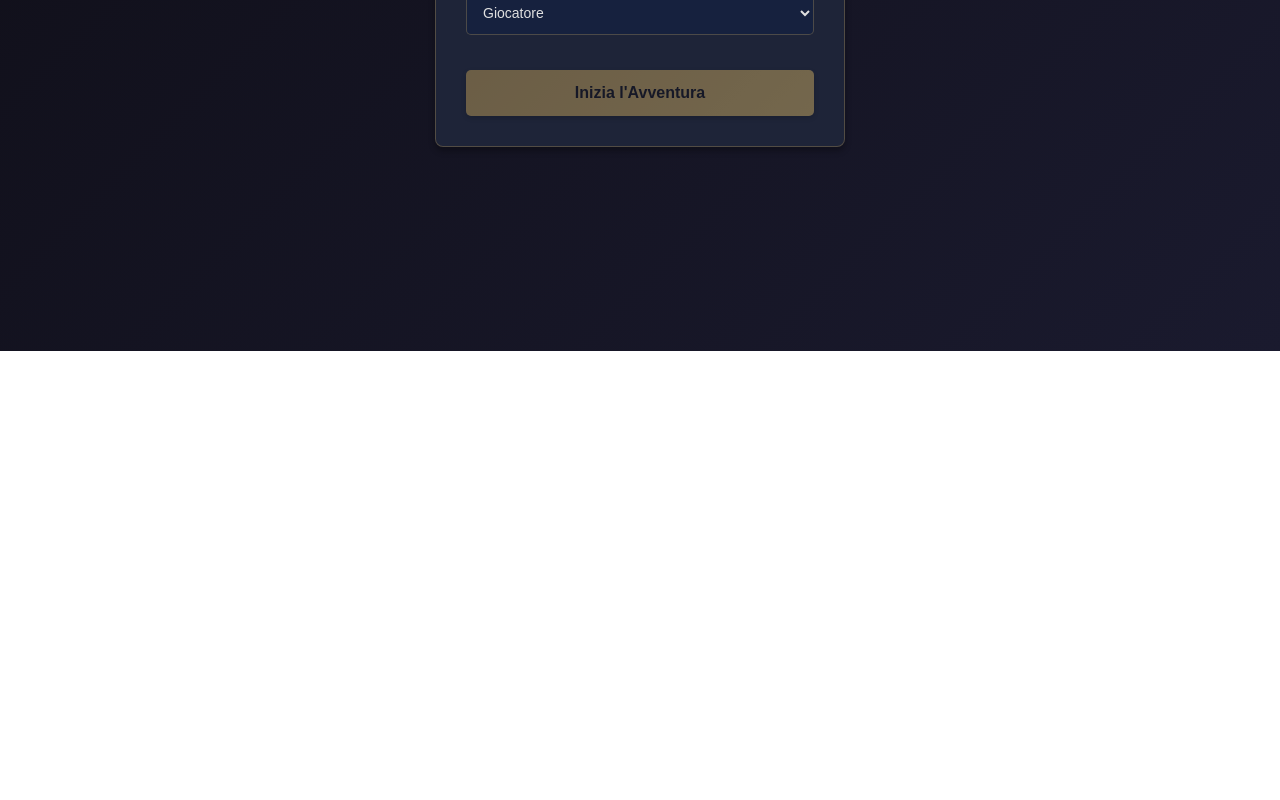
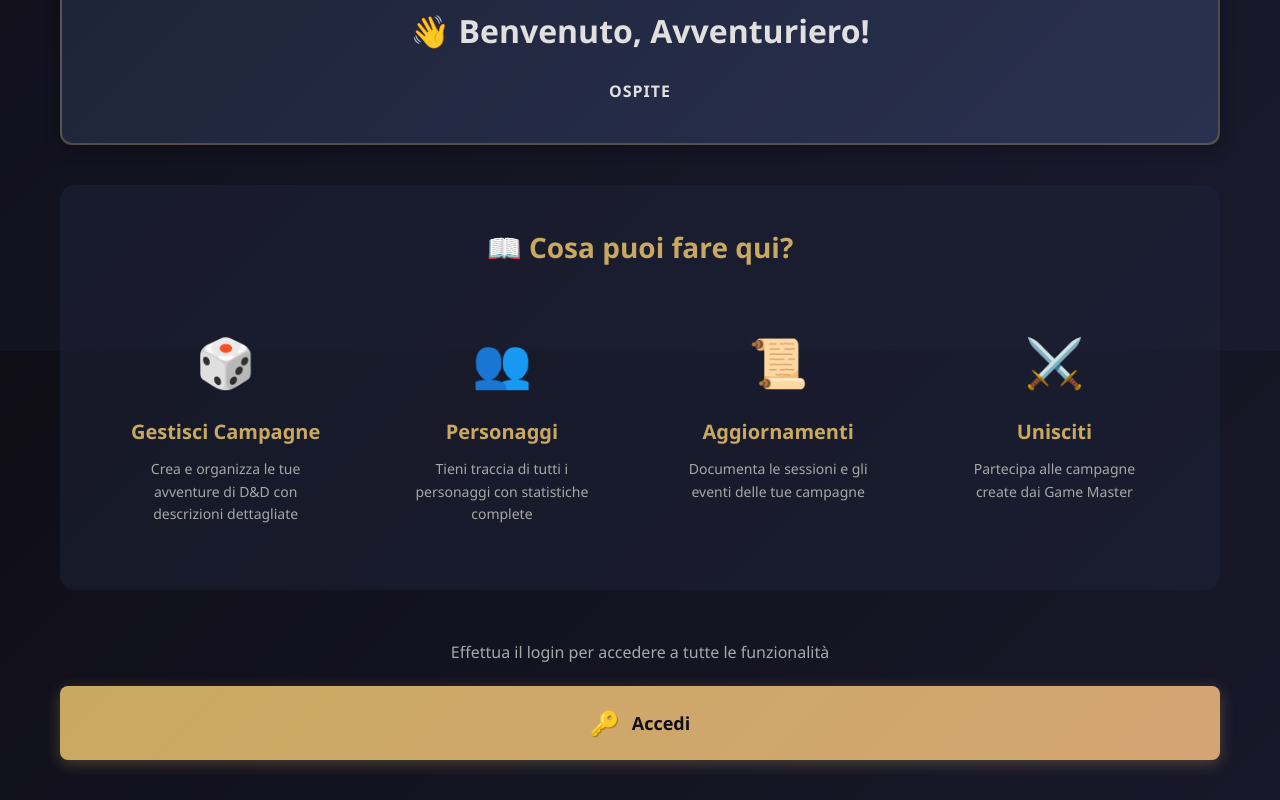
Before and after one commit to Cenael/Dnd-Campaign-Tracker, an Angular app: page / in a window 1280 px wide. Before the commit this address led to /login. Shown: the part 449-1249 px from the top of the page. Before the commit the page ends 800 px from the top, so only its background shows below. Built offline with nearby package versions, Linux system fonts and the light colour scheme.

Commit message:
changed homepage

```diff
--- a/src/app/features/home/home.component.scss
+++ b/src/app/features/home/home.component.scss
@@ -199,6 +199,17 @@
   }
 }
 
+.guest-actions {
+  text-align: center;
+  margin-top: 30px;
+
+  .guest-message {
+    color: #a8a8a8;
+    font-size: 16px;
+    margin-bottom: 20px;
+  }
+}
+
 @media (max-width: 768px) {
   .hero-section h1 {
     font-size: 36px;
--- a/src/app/features/home/home.component.ts
+++ b/src/app/features/home/home.component.ts
@@ -47,6 +47,7 @@ import { UserService, User } from '../../services/user.service';
         </div>
       </div>
 
+      @if (user()) {
         <div class="actions-section">
           <a [routerLink]="['/campagne']" class="action-button primary">
             <span>🗺️</span>
@@ -65,6 +66,15 @@ import { UserService, User } from '../../services/user.service';
             </a>
           </div>
         }
+      } @else {
+        <div class="guest-actions">
+          <p class="guest-message">Effettua il login per accedere a tutte le funzionalità</p>
+          <a [routerLink]="['/login']" class="action-button primary">
+            <span>🔑</span>
+            <span>Accedi</span>
+          </a>
+        </div>
+      }
     </div>
   `,
   styleUrls: ['./home.component.scss']
@@ -77,10 +87,5 @@ export class HomeComponent {
     private router: Router
   ) {
     this.user = this.userService.currentUser;
-
-    // Redirect al login se non autenticato
-    if (!this.user()) {
-      this.router.navigate(['/login']);
   }
 }
-}
```
Lines whose indentation alone changed are shown as unchanged.
